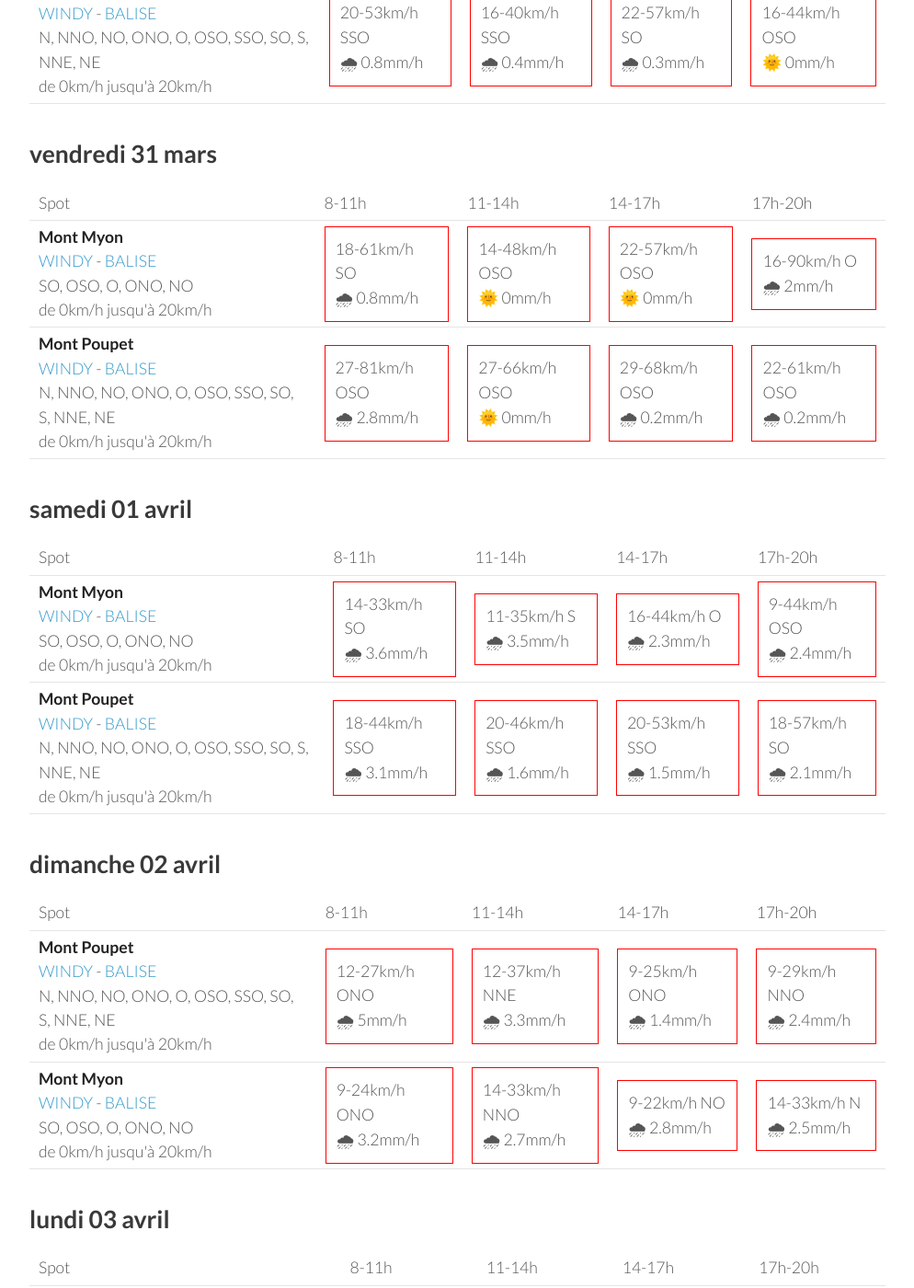
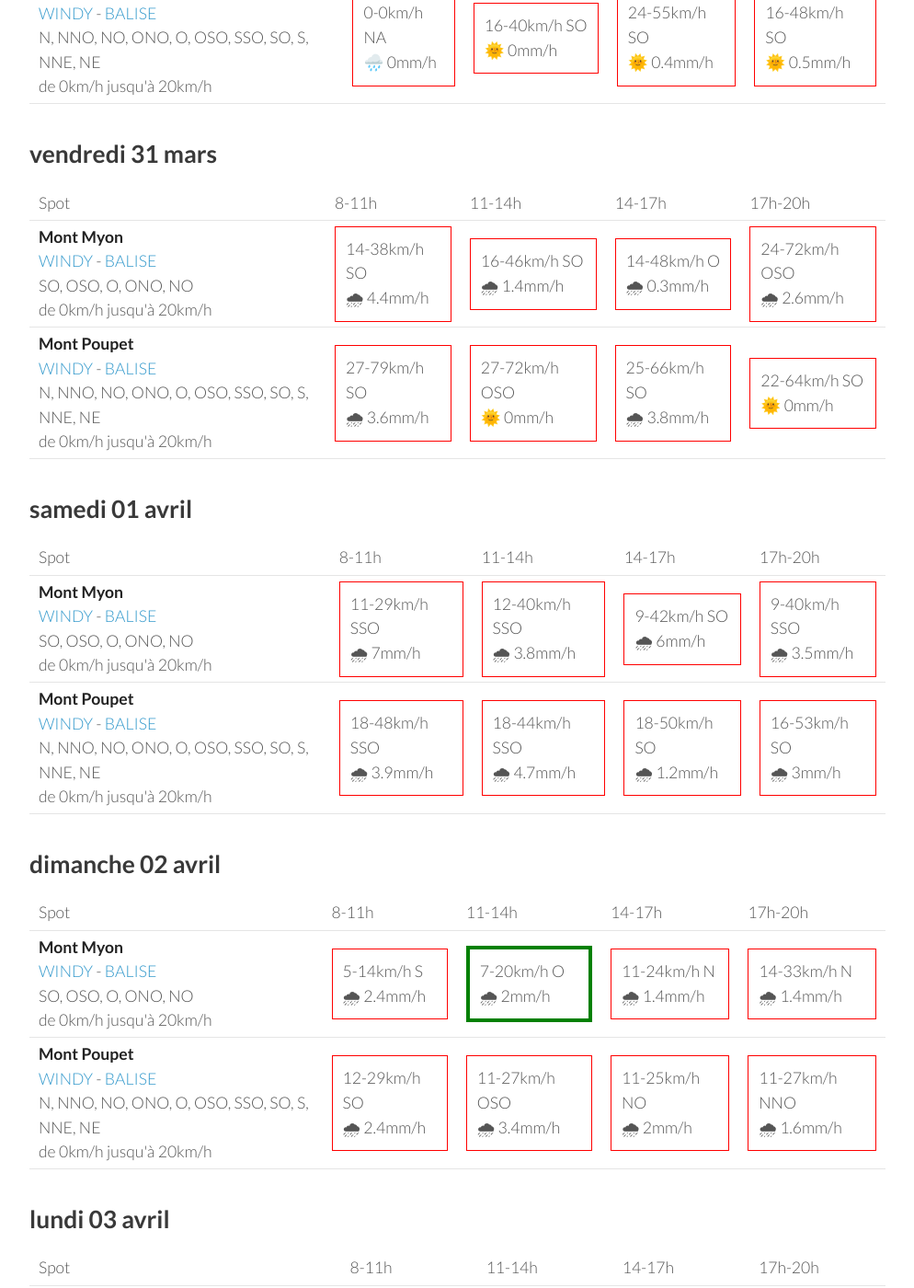
Before and after one commit to parapente-dans-le-nord/parapente-dans-le-nord.github.io, a Jekyll site: the page built from jura.markdown, in a window 1280 px wide and 1400 px high, scrolled down 513 px. Shown: the whole window at 92% size, without its empty margins (26-1020 px from the left). Built offline with Jekyll 4.4.1, drawn with Linux system fonts in a browser that asks for light colours; some of the changed text lies outside the part shown.

Commit message:
update index.markdown

```diff
--- a/jura.markdown
+++ b/jura.markdown
@@ -24,21 +24,19 @@ page mise à jour le jeudi 30 mars 06:20
 <tr>
         <td><strong>Mont Myon</strong><br><a href="https://windy.com/46.331/5.397?45.898,5.394,8,m:eWoagj8">WINDY</a> - <span class=""><a href="http://www.balisemeteo.com/balise.php?idBalise=70">BALISE</a> </span><br> <span class="vent-favorable">SO, OSO, O, ONO, NO</span><br><span class="force-vent">de 0km/h jusqu'à 20km/h</span> </td>
 
-            <td><div class="not-flyable"><p>20-55km/h SSO</p><p>🌧 0.5mm/h</p></div></td>
-            <td><div class="not-flyable"><p>16-48km/h S</p><p>🌞 0mm/h</p></div></td>
-            <td><div class="not-flyable"><p>14-40km/h SSO</p><p>🌞 0mm/h</p></div></td>
-            <td><div class="not-flyable"><p>14-40km/h SO</p><p>🌧 0.4mm/h</p></div></td>
-
+            <td><div class="not-flyable"><p>0-0km/h NA</p><p>🌧️ 0mm/h</p></div></td>
+            <td><div class="not-flyable"><p>16-48km/h SSO</p><p>🌞 0mm/h</p></div></td>
+            <td><div class="not-flyable"><p>9-44km/h SO</p><p>🌞 0.5mm/h</p></div></td>
+            <td><div class="not-flyable"><p>7-50km/h OSO</p><p>🌞 9mm/h</p></div></td>
 
     </tr>
 <tr>
         <td><strong>Mont Poupet</strong><br><a href="https://windy.com/46.970/5.876?46.541,5.876,8">WINDY</a> - <span class=""><a href="http://www.balisemeteo.com/balise.php?idBalise=92">BALISE</a> </span><br> <span class="vent-favorable">N, NNO, NO, ONO, O, OSO, SSO, SO, S, NNE, NE</span><br><span class="force-vent">de 0km/h jusqu'à 20km/h</span> </td>
 
-            <td><div class="not-flyable"><p>20-53km/h SSO</p><p>🌧 0.8mm/h</p></div></td>
-            <td><div class="not-flyable"><p>16-40km/h SSO</p><p>🌧 0.4mm/h</p></div></td>
-            <td><div class="not-flyable"><p>22-57km/h SO</p><p>🌧 0.3mm/h</p></div></td>
-            <td><div class="not-flyable"><p>16-44km/h OSO</p><p>🌞 0mm/h</p></div></td>
-
+            <td><div class="not-flyable"><p>0-0km/h NA</p><p>🌧️ 0mm/h</p></div></td>
+            <td><div class="not-flyable"><p>16-40km/h SO</p><p>🌞 0mm/h</p></div></td>
+            <td><div class="not-flyable"><p>24-55km/h SO</p><p>🌞 0.4mm/h</p></div></td>
+            <td><div class="not-flyable"><p>16-48km/h SO</p><p>🌞 0.5mm/h</p></div></td>
 
     </tr>
 
@@ -60,20 +58,20 @@ page mise à jour le jeudi 30 mars 06:20
 <tr>
         <td><strong>Mont Myon</strong><br><a href="https://windy.com/46.331/5.397?45.898,5.394,8,m:eWoagj8">WINDY</a> - <span class=""><a href="http://www.balisemeteo.com/balise.php?idBalise=70">BALISE</a> </span><br> <span class="vent-favorable">SO, OSO, O, ONO, NO</span><br><span class="force-vent">de 0km/h jusqu'à 20km/h</span> </td>
 
-            <td><div class="not-flyable"><p>18-61km/h SO</p><p>🌧 0.8mm/h</p></div></td>
-            <td><div class="not-flyable"><p>14-48km/h OSO</p><p>🌞 0mm/h</p></div></td>
-            <td><div class="not-flyable"><p>22-57km/h OSO</p><p>🌞 0mm/h</p></div></td>
-            <td><div class="not-flyable"><p>16-90km/h O</p><p>🌧 2mm/h</p></div></td>
+            <td><div class="not-flyable"><p>14-38km/h SO</p><p>🌧 4.4mm/h</p></div></td>
+            <td><div class="not-flyable"><p>16-46km/h SO</p><p>🌧 1.4mm/h</p></div></td>
+            <td><div class="not-flyable"><p>14-48km/h O</p><p>🌧 0.3mm/h</p></div></td>
+            <td><div class="not-flyable"><p>24-72km/h OSO</p><p>🌧 2.6mm/h</p></div></td>
 
 
     </tr>
 <tr>
         <td><strong>Mont Poupet</strong><br><a href="https://windy.com/46.970/5.876?46.541,5.876,8">WINDY</a> - <span class=""><a href="http://www.balisemeteo.com/balise.php?idBalise=92">BALISE</a> </span><br> <span class="vent-favorable">N, NNO, NO, ONO, O, OSO, SSO, SO, S, NNE, NE</span><br><span class="force-vent">de 0km/h jusqu'à 20km/h</span> </td>
 
-            <td><div class="not-flyable"><p>27-81km/h OSO</p><p>🌧 2.8mm/h</p></div></td>
-            <td><div class="not-flyable"><p>27-66km/h OSO</p><p>🌞 0mm/h</p></div></td>
-            <td><div class="not-flyable"><p>29-68km/h OSO</p><p>🌧 0.2mm/h</p></div></td>
-            <td><div class="not-flyable"><p>22-61km/h OSO</p><p>🌧 0.2mm/h</p></div></td>
+            <td><div class="not-flyable"><p>27-79km/h SO</p><p>🌧 3.6mm/h</p></div></td>
+            <td><div class="not-flyable"><p>27-72km/h OSO</p><p>🌞 0mm/h</p></div></td>
+            <td><div class="not-flyable"><p>25-66km/h SO</p><p>🌧 3.8mm/h</p></div></td>
+            <td><div class="not-flyable"><p>22-64km/h SO</p><p>🌞 0mm/h</p></div></td>
 
 
     </tr>
@@ -96,20 +94,20 @@ page mise à jour le jeudi 30 mars 06:20
 <tr>
         <td><strong>Mont Myon</strong><br><a href="https://windy.com/46.331/5.397?45.898,5.394,8,m:eWoagj8">WINDY</a> - <span class=""><a href="http://www.balisemeteo.com/balise.php?idBalise=70">BALISE</a> </span><br> <span class="vent-favorable">SO, OSO, O, ONO, NO</span><br><span class="force-vent">de 0km/h jusqu'à 20km/h</span> </td>
 
-            <td><div class="not-flyable"><p>14-33km/h SO</p><p>🌧 3.6mm/h</p></div></td>
-            <td><div class="not-flyable"><p>11-35km/h S</p><p>🌧 3.5mm/h</p></div></td>
-            <td><div class="not-flyable"><p>16-44km/h O</p><p>🌧 2.3mm/h</p></div></td>
-            <td><div class="not-flyable"><p>9-44km/h OSO</p><p>🌧 2.4mm/h</p></div></td>
+            <td><div class="not-flyable"><p>11-29km/h SSO</p><p>🌧 7mm/h</p></div></td>
+            <td><div class="not-flyable"><p>12-40km/h SSO</p><p>🌧 3.8mm/h</p></div></td>
+            <td><div class="not-flyable"><p>9-42km/h SO</p><p>🌧 6mm/h</p></div></td>
+            <td><div class="not-flyable"><p>9-40km/h SSO</p><p>🌧 3.5mm/h</p></div></td>
 
 
     </tr>
 <tr>
         <td><strong>Mont Poupet</strong><br><a href="https://windy.com/46.970/5.876?46.541,5.876,8">WINDY</a> - <span class=""><a href="http://www.balisemeteo.com/balise.php?idBalise=92">BALISE</a> </span><br> <span class="vent-favorable">N, NNO, NO, ONO, O, OSO, SSO, SO, S, NNE, NE</span><br><span class="force-vent">de 0km/h jusqu'à 20km/h</span> </td>
 
-            <td><div class="not-flyable"><p>18-44km/h SSO</p><p>🌧 3.1mm/h</p></div></td>
-            <td><div class="not-flyable"><p>20-46km/h SSO</p><p>🌧 1.6mm/h</p></div></td>
-            <td><div class="not-flyable"><p>20-53km/h SSO</p><p>🌧 1.5mm/h</p></div></td>
-            <td><div class="not-flyable"><p>18-57km/h SO</p><p>🌧 2.1mm/h</p></div></td>
+            <td><div class="not-flyable"><p>18-48km/h SSO</p><p>🌧 3.9mm/h</p></div></td>
+            <td><div class="not-flyable"><p>18-44km/h SSO</p><p>🌧 4.7mm/h</p></div></td>
+            <td><div class="not-flyable"><p>18-50km/h SO</p><p>🌧 1.2mm/h</p></div></td>
+            <td><div class="not-flyable"><p>16-53km/h SO</p><p>🌧 3mm/h</p></div></td>
 
 
     </tr>
@@ -130,22 +128,22 @@ page mise à jour le jeudi 30 mars 06:20
       <td>17h-20h</td>
     </tr>
 <tr>
-        <td><strong>Mont Poupet</strong><br><a href="https://windy.com/46.970/5.876?46.541,5.876,8">WINDY</a> - <span class=""><a href="http://www.balisemeteo.com/balise.php?idBalise=92">BALISE</a> </span><br> <span class="vent-favorable">N, NNO, NO, ONO, O, OSO, SSO, SO, S, NNE, NE</span><br><span class="force-vent">de 0km/h jusqu'à 20km/h</span> </td>
+        <td><strong>Mont Myon</strong><br><a href="https://windy.com/46.331/5.397?45.898,5.394,8,m:eWoagj8">WINDY</a> - <span class=""><a href="http://www.balisemeteo.com/balise.php?idBalise=70">BALISE</a> </span><br> <span class="vent-favorable">SO, OSO, O, ONO, NO</span><br><span class="force-vent">de 0km/h jusqu'à 20km/h</span> </td>
 
-            <td><div class="not-flyable"><p>12-27km/h ONO</p><p>🌧 5mm/h</p></div></td>
-            <td><div class="not-flyable"><p>12-37km/h NNE</p><p>🌧 3.3mm/h</p></div></td>
-            <td><div class="not-flyable"><p>9-25km/h ONO</p><p>🌧 1.4mm/h</p></div></td>
-            <td><div class="not-flyable"><p>9-29km/h NNO</p><p>🌧 2.4mm/h</p></div></td>
+            <td><div class="not-flyable"><p>5-14km/h S</p><p>🌧 2.4mm/h</p></div></td>
+            <td><div class="flyable"><p>7-20km/h O</p><p>🌧 2mm/h</p></div></td>
+            <td><div class="not-flyable"><p>11-24km/h N</p><p>🌧 1.4mm/h</p></div></td>
+            <td><div class="not-flyable"><p>14-33km/h N</p><p>🌧 1.4mm/h</p></div></td>
 
 
     </tr>
 <tr>
-        <td><strong>Mont Myon</strong><br><a href="https://windy.com/46.331/5.397?45.898,5.394,8,m:eWoagj8">WINDY</a> - <span class=""><a href="http://www.balisemeteo.com/balise.php?idBalise=70">BALISE</a> </span><br> <span class="vent-favorable">SO, OSO, O, ONO, NO</span><br><span class="force-vent">de 0km/h jusqu'à 20km/h</span> </td>
+        <td><strong>Mont Poupet</strong><br><a href="https://windy.com/46.970/5.876?46.541,5.876,8">WINDY</a> - <span class=""><a href="http://www.balisemeteo.com/balise.php?idBalise=92">BALISE</a> </span><br> <span class="vent-favorable">N, NNO, NO, ONO, O, OSO, SSO, SO, S, NNE, NE</span><br><span class="force-vent">de 0km/h jusqu'à 20km/h</span> </td>
 
-            <td><div class="not-flyable"><p>9-24km/h ONO</p><p>🌧 3.2mm/h</p></div></td>
-            <td><div class="not-flyable"><p>14-33km/h NNO</p><p>🌧 2.7mm/h</p></div></td>
-            <td><div class="not-flyable"><p>9-22km/h NO</p><p>🌧 2.8mm/h</p></div></td>
-            <td><div class="not-flyable"><p>14-33km/h N</p><p>🌧 2.5mm/h</p></div></td>
+            <td><div class="not-flyable"><p>12-29km/h SO</p><p>🌧 2.4mm/h</p></div></td>
+            <td><div class="not-flyable"><p>11-27km/h OSO</p><p>🌧 3.4mm/h</p></div></td>
+            <td><div class="not-flyable"><p>11-25km/h NO</p><p>🌧 2mm/h</p></div></td>
+            <td><div class="not-flyable"><p>11-27km/h NNO</p><p>🌧 1.6mm/h</p></div></td>
 
 
     </tr>
@@ -168,20 +166,20 @@ page mise à jour le jeudi 30 mars 06:20
 <tr>
         <td><strong>Mont Poupet</strong><br><a href="https://windy.com/46.970/5.876?46.541,5.876,8">WINDY</a> - <span class=""><a href="http://www.balisemeteo.com/balise.php?idBalise=92">BALISE</a> </span><br> <span class="vent-favorable">N, NNO, NO, ONO, O, OSO, SSO, SO, S, NNE, NE</span><br><span class="force-vent">de 0km/h jusqu'à 20km/h</span> </td>
 
-            <td><div class="not-flyable"><p>14-29km/h NE</p><p>🌞 0mm/h</p></div></td>
-            <td><div class="not-flyable"><p>20-42km/h NE</p><p>🌞 0mm/h</p></div></td>
-            <td><div class="not-flyable"><p>20-46km/h NE</p><p>🌞 0mm/h</p></div></td>
+            <td><div class="not-flyable"><p>12-29km/h NE</p><p>🌞 0mm/h</p></div></td>
+            <td><div class="not-flyable"><p>18-42km/h NE</p><p>🌞 0mm/h</p></div></td>
             <td><div class="not-flyable"><p>22-50km/h NE</p><p>🌞 0mm/h</p></div></td>
+            <td><div class="not-flyable"><p>20-51km/h NE</p><p>🌞 0mm/h</p></div></td>
 
 
     </tr>
 <tr>
         <td><strong>Mont Myon</strong><br><a href="https://windy.com/46.331/5.397?45.898,5.394,8,m:eWoagj8">WINDY</a> - <span class=""><a href="http://www.balisemeteo.com/balise.php?idBalise=70">BALISE</a> </span><br> <span class="vent-favorable">SO, OSO, O, ONO, NO</span><br><span class="force-vent">de 0km/h jusqu'à 20km/h</span> </td>
 
-            <td><div class="not-flyable"><p>14-31km/h N</p><p>🌞 0mm/h</p></div></td>
-            <td><div class="not-flyable"><p>22-46km/h N</p><p>🌞 0mm/h</p></div></td>
-            <td><div class="not-flyable"><p>22-50km/h N</p><p>🌞 0mm/h</p></div></td>
-            <td><div class="not-flyable"><p>25-53km/h N</p><p>🌞 0mm/h</p></div></td>
+            <td><div class="not-flyable"><p>14-29km/h N</p><p>🌞 0mm/h</p></div></td>
+            <td><div class="not-flyable"><p>18-40km/h N</p><p>🌞 0mm/h</p></div></td>
+            <td><div class="not-flyable"><p>22-51km/h N</p><p>🌞 0mm/h</p></div></td>
+            <td><div class="not-flyable"><p>22-51km/h N</p><p>🌞 0mm/h</p></div></td>
 
 
     </tr>
@@ -189,3 +187,39 @@ page mise à jour le jeudi 30 mars 06:20
 </tbody>
 </table>
 {:/}
+## mardi 04 avril
+
+{::nomarkdown}
+<table>
+  <tbody>
+    <tr>
+      <td>Spot</td>
+      <td>8-11h</td>
+      <td>11-14h</td>
+      <td>14-17h</td>
+      <td>17h-20h</td>
+    </tr>
+<tr>
+        <td><strong>Mont Poupet</strong><br><a href="https://windy.com/46.970/5.876?46.541,5.876,8">WINDY</a> - <span class=""><a href="http://www.balisemeteo.com/balise.php?idBalise=92">BALISE</a> </span><br> <span class="vent-favorable">N, NNO, NO, ONO, O, OSO, SSO, SO, S, NNE, NE</span><br><span class="force-vent">de 0km/h jusqu'à 20km/h</span> </td>
+
+            <td><div class="not-flyable"><p>9-18km/h E</p><p>🌞 0mm/h</p></div></td>
+            <td><div class="not-flyable"><p>11-25km/h N</p><p>🌞 0mm/h</p></div></td>
+            <td><div class="not-flyable"><p>12-33km/h N</p><p>🌞 0mm/h</p></div></td>
+            <td><div class="not-flyable"><p>11-33km/h N</p><p>🌞 0mm/h</p></div></td>
+
+
+    </tr>
+<tr>
+        <td><strong>Mont Myon</strong><br><a href="https://windy.com/46.331/5.397?45.898,5.394,8,m:eWoagj8">WINDY</a> - <span class=""><a href="http://www.balisemeteo.com/balise.php?idBalise=70">BALISE</a> </span><br> <span class="vent-favorable">SO, OSO, O, ONO, NO</span><br><span class="force-vent">de 0km/h jusqu'à 20km/h</span> </td>
+
+            <td><div class="not-flyable"><p>5-16km/h NNE</p><p>🌞 0mm/h</p></div></td>
+            <td><div class="not-flyable"><p>9-24km/h NNO</p><p>🌞 0mm/h</p></div></td>
+            <td><div class="not-flyable"><p>12-33km/h NNO</p><p>🌞 0mm/h</p></div></td>
+            <td><div class="not-flyable"><p>14-35km/h NNO</p><p>🌞 0mm/h</p></div></td>
+
+
+    </tr>
+
+</tbody>
+</table>
+{:/}
```
Also changed, not shown: other parts of jura.markdown (+1 -1 lines).
